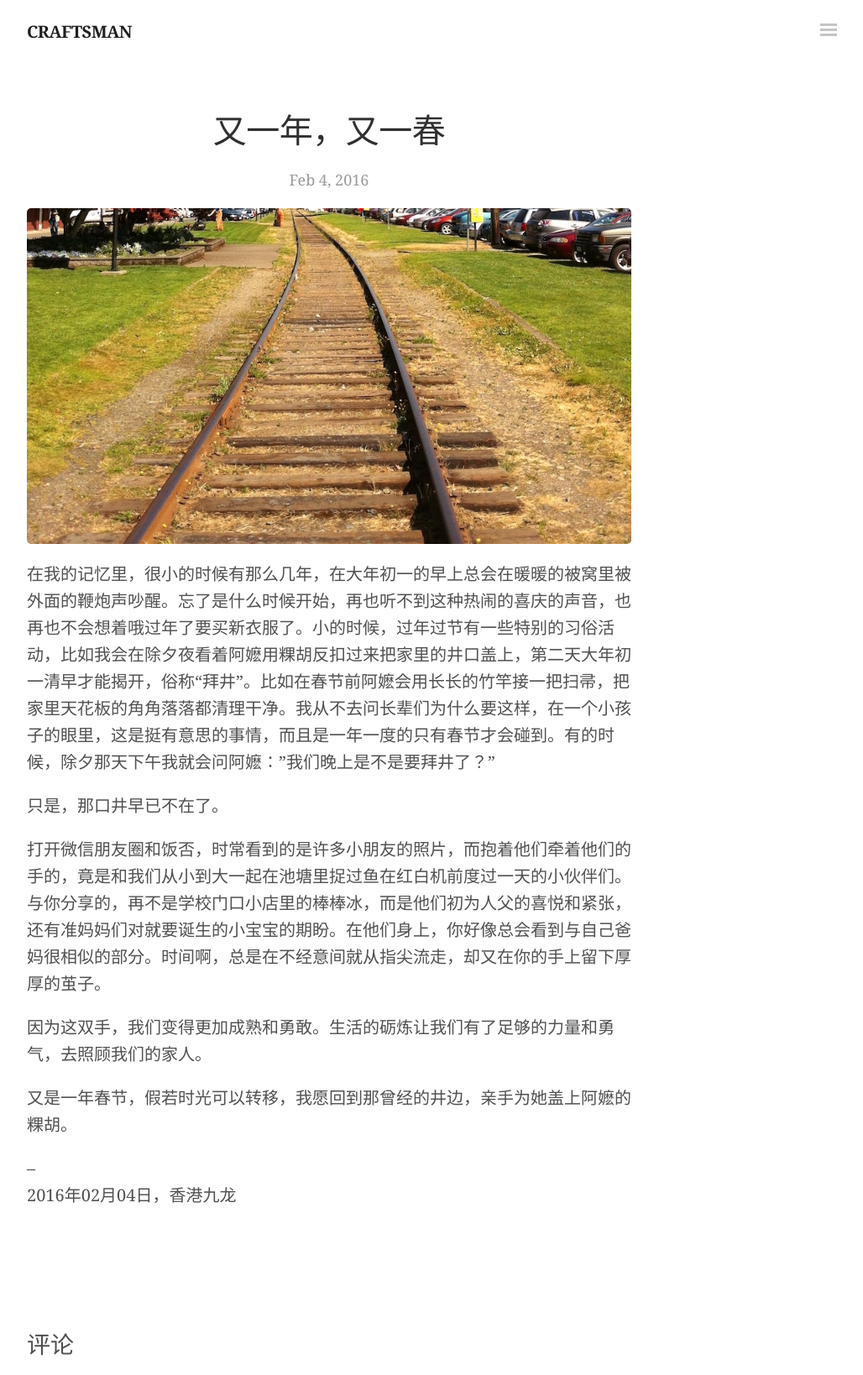
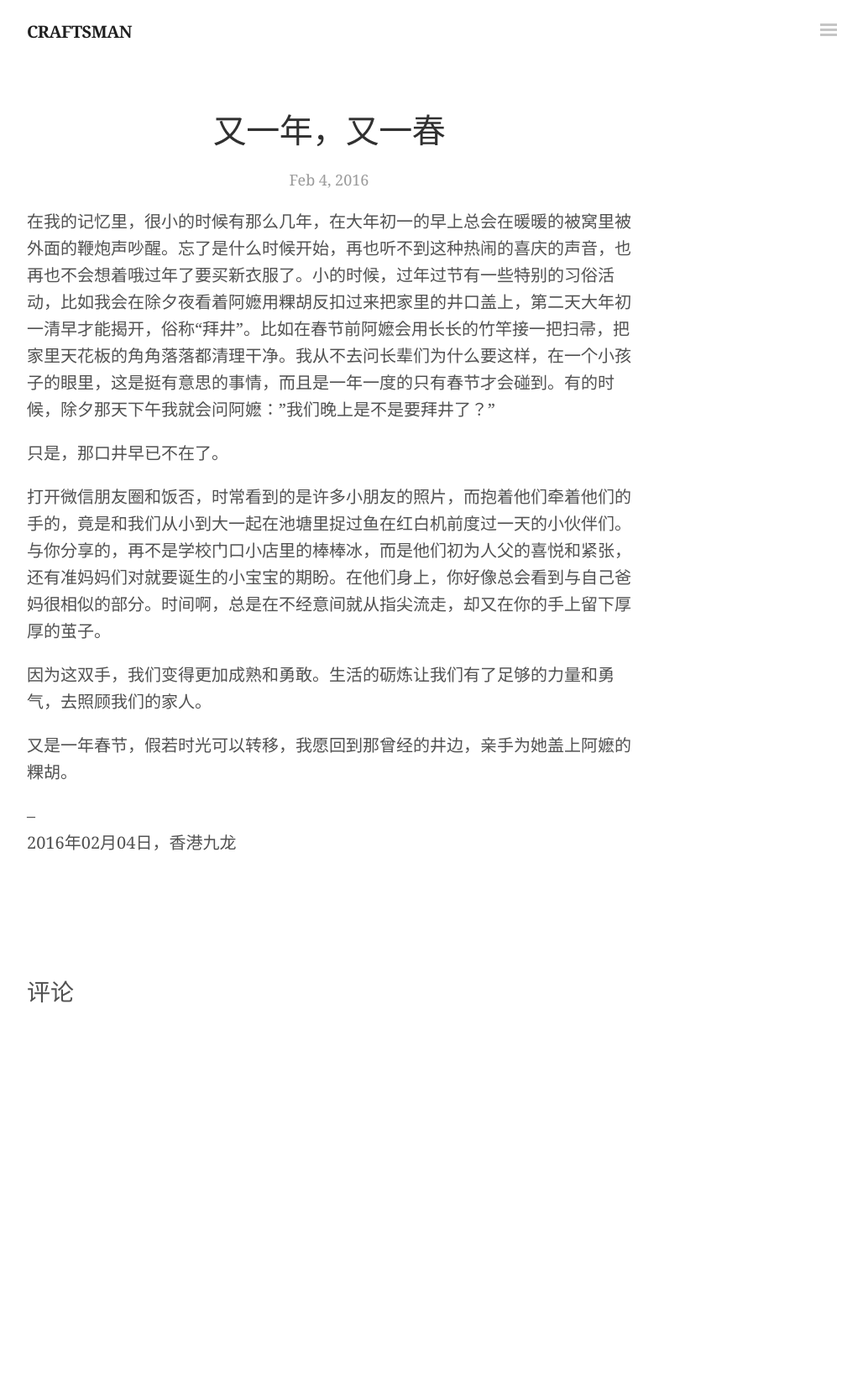
Before and after one commit to jasonclinx/jasonclinx.github.io, a Jekyll site: the page built from _posts/2016-02-04-spring-in-memory.md, in a window 1280 px wide. Shown: the whole page at 84% size, without its empty margins (248-1276 px from the left). Built offline with Jekyll 4.4.1, drawn with Linux system fonts in a browser that asks for light colours; some web fonts are replaced; comment, search, counter and statistics services are not loaded; after the commit the page ends 1218 px from its top, so only the background shows below that.

```diff
--- a/_posts/2016-02-04-spring-in-memory.md
+++ b/_posts/2016-02-04-spring-in-memory.md
@@ -2,8 +2,6 @@
 layout: post
 title: 又一年，又一春
 ---
-![New year]({{ "/public/assets/images/2016spring.jpg" | absolute_url }})
-
 在我的记忆里，很小的时候有那么几年，在大年初一的早上总会在暖暖的被窝里被外面的鞭炮声吵醒。忘了是什么时候开始，再也听不到这种热闹的喜庆的声音，也再也不会想着哦过年了要买新衣服了。小的时候，过年过节有一些特别的习俗活动，比如我会在除夕夜看着阿嬷用粿胡反扣过来把家里的井口盖上，第二天大年初一清早才能揭开，俗称“拜井”。比如在春节前阿嬷会用长长的竹竿接一把扫帚，把家里天花板的角角落落都清理干净。我从不去问长辈们为什么要这样，在一个小孩子的眼里，这是挺有意思的事情，而且是一年一度的只有春节才会碰到。有的时候，除夕那天下午我就会问阿嬷：”我们晚上是不是要拜井了？”
 
 只是，那口井早已不在了。
```
Also changed, not shown: _posts/2016-01-31-anchoring.md (+0 -2 lines).
